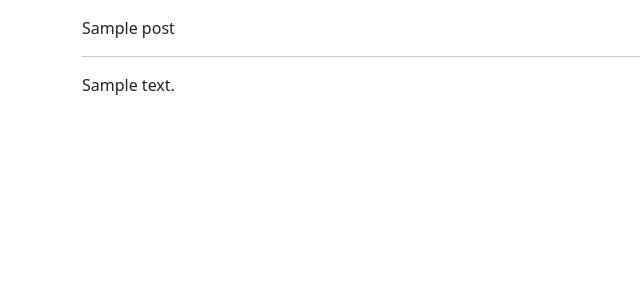
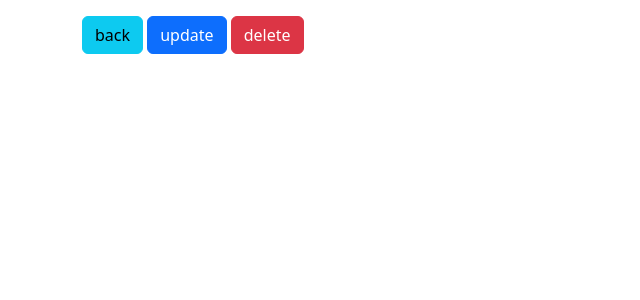
Before and after one commit to Nate-Neal/SENG2045_A3, a Django app: page /1 in a window 1280 px wide. Shown: the top 300 px of the page, without its empty margins (0-640 px from the left). Run offline with Django 5.2, Linux system fonts and the light colour scheme; tables that the repository leaves empty hold one stand-in row (values such as "Sample post").

Commit message:
Implement post detail page functionality parts 1 and 2

```diff
--- /dev/null
+++ b/posts/static/posts/detail.js
@@ -0,0 +1,23 @@
+console.log('Hello')
+
+const backBtn = document.getElementById('back-btn')
+const url = `${window.location.pathname.replace(/\/$/, '')}/data/`;
+const spinnerBox = document.getElementById('spinner-box')
+
+backBtn.addEventListener('click', ()=>{
+    history.back()
+})
+
+$.ajax({
+    type: 'GET',
+
+    url: url,
+
+    success:function(response){
+        console.log(response)
+        spinnerBox.classList.add('not-visible')
+    },
+    error: function(error){
+        console.log(error)
+    }
+})
--- a/posts/templates/posts/detail.html
+++ b/posts/templates/posts/detail.html
@@ -1,15 +1,25 @@
 {% extends "base.html" %}
 
+{% load static %}
 {% block scripts %}
+   <script src="{% static 'posts/detail.js' %}" defer></script>
 
 {% endblock scripts %}
+
 
 {% block title %}
     {{ obj.title }} detail
 {% endblock title %}
 
 {% block content %}
-    {{ obj.title }}
-    <hr>
-    {{ obj.body }}
+
+    <button id='back-btn' class='btn btn-info'>back</button>
+    <button id="update-btn" class="btn btn-primary">update</button>
+    <button id="delete-btn" class="btn btn-danger">delete</button>
+    <div id="spinner-box" class="text-center my-3">
+        <div class="spinner-border" role="status">
+            <span class="visually-hidden">Loading...</span>
+        </div>
+    </div>
+    <div class="mt-1" id="post-box"></div>
 {% endblock content %}
--- a/posts/urls.py
+++ b/posts/urls.py
@@ -1,10 +1,11 @@
 from django.urls import path
-from .views import post_list, hello_world_view, load_posts, like_unlike_post, post_detail
+from .views import post_list, hello_world_view, load_posts, like_unlike_post, post_detail, post_detail_data_view
 app_name = 'posts'
 
 urlpatterns = [
     path('', post_list, name='main-board'),
-    path('<pk>', post_detail, name= 'post-detail'),
+    path('<int:pk>', post_detail, name= 'post-detail'),
     path('load-posts/<int:num_posts>/', load_posts, name='load-posts'),
     path('like-unlike/<int:pk>/', like_unlike_post, name='like-unlike'),
+    path('<int:pk>/data/', post_detail_data_view, name='post-detail-data'),
 ]
--- a/posts/views.py
+++ b/posts/views.py
@@ -68,10 +68,20 @@ def load_posts(request, num_posts):
             'data': data,
             'size': size
         })
-
     return JsonResponse({
         'error': 'AJAX request required'
     }, status=400)
+
+def post_detail_data_view(request, pk):
+    obj = Post.objects.get(pk=pk)
+    data = {
+        'id': obj.id,
+        'title': obj.title,
+        'body': obj.body,
+        'author': obj.author.username,
+        'logged-in': request.user.username,
+    }
+    return JsonResponse({'data': data})
 
 @login_required
 @require_POST
```
